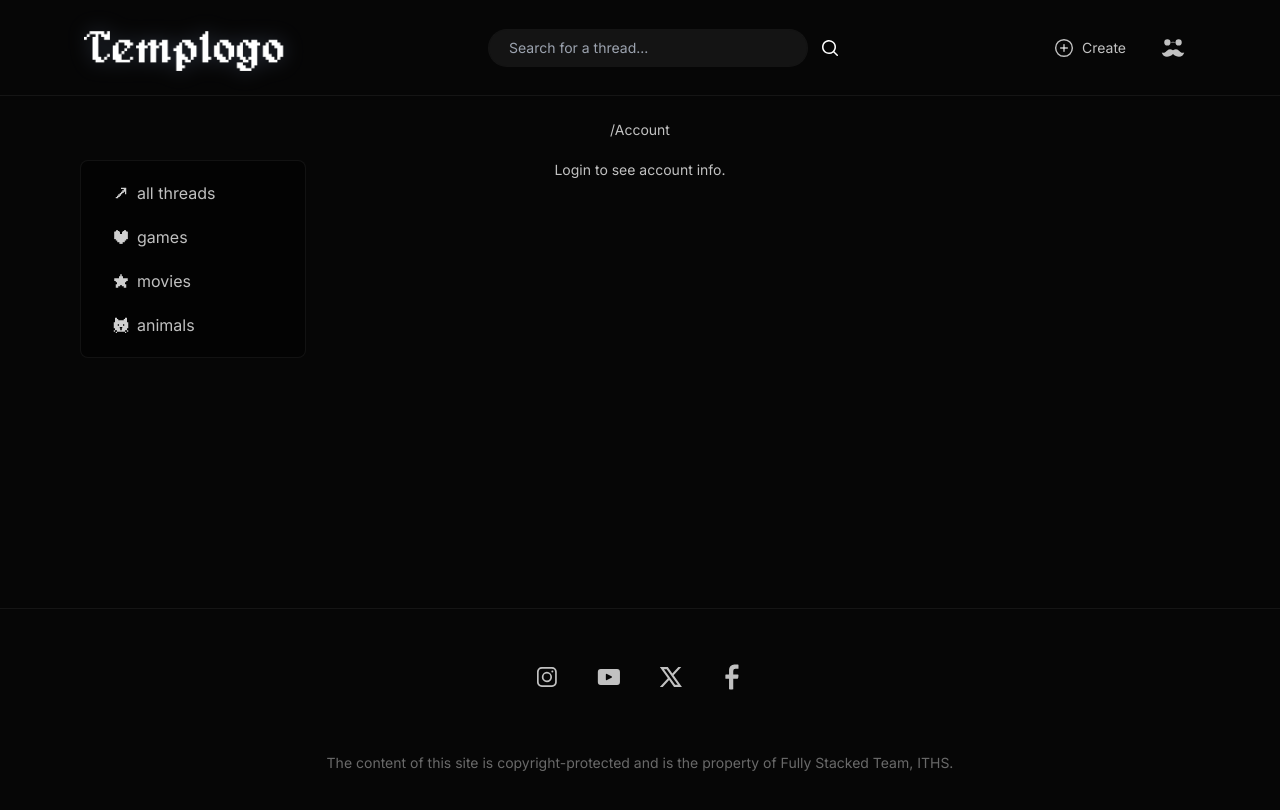
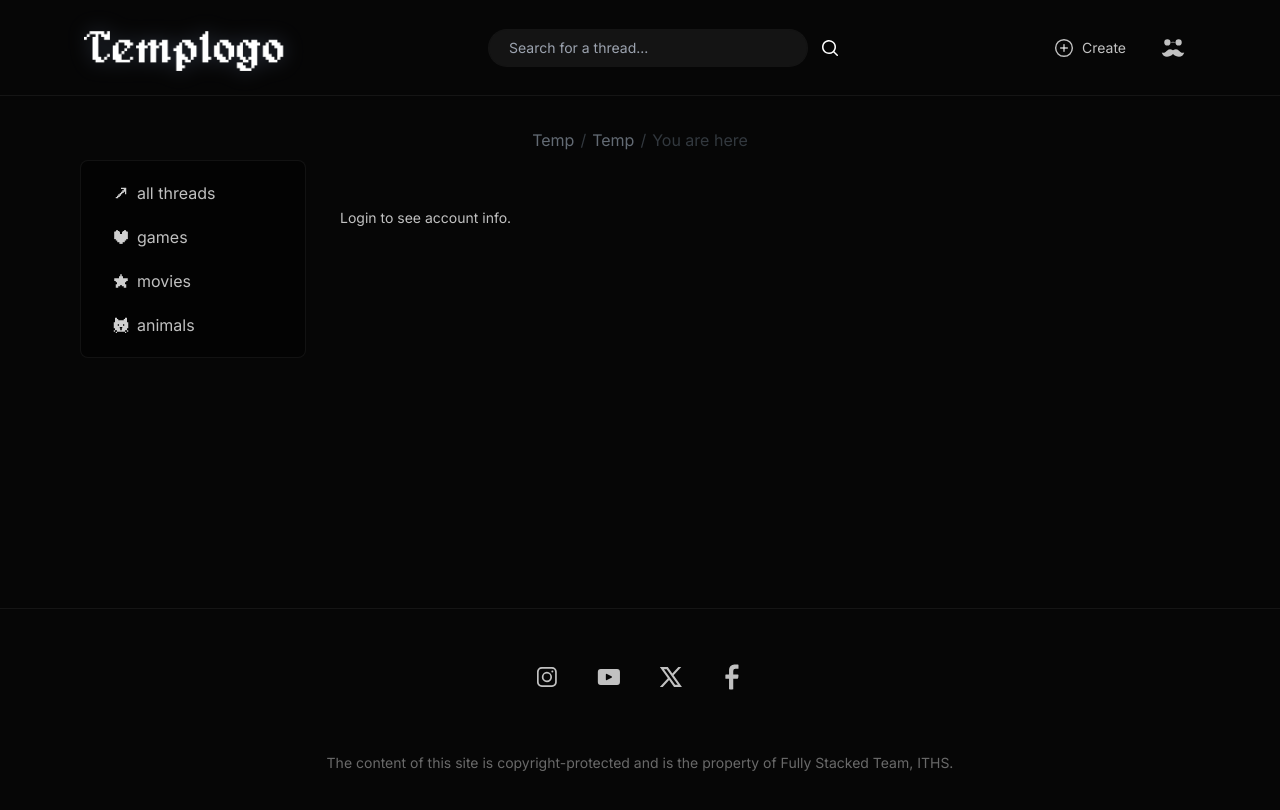
Before and after one commit to amilpsp/fullstack-frontend, a React (Vite) app: page /account in a window 1280 px wide. Shown: the top 810 px of the page. Built offline with nearby package versions, Linux system fonts and the light colour scheme.

Commit message:
Breadcrumbs component created and added to pages. Still need to fix routes when everything is routed properly.

```diff
--- /dev/null
+++ b/src/Components/BreadcrumbsComp/BreadcrumbsComp.tsx
@@ -0,0 +1,18 @@
+import Breadcrumbs from '@mui/joy/Breadcrumbs';
+import Link from '@mui/joy/Link';
+import Typography from '@mui/joy/Typography';
+
+export default function BreadcrumbsComp() {
+  return (
+    <div className="self-center">
+      <Breadcrumbs aria-label="breadcrumbs">
+        {['Temp', 'Temp'].map((item: string) => (
+          <Link key={item} color="neutral" href="#basics">
+            {item}
+          </Link>
+        ))}
+        <Typography>You are here</Typography>
+      </Breadcrumbs>
+    </div>
+  );
+}
--- a/src/Components/postsContainer/PostsContainer.tsx
+++ b/src/Components/postsContainer/PostsContainer.tsx
@@ -8,7 +8,7 @@ type PostsContainerProps = {
 
 export const PostsContainer = (props: PostsContainerProps) => {
   return (
-		<div className=" max-w-[900px] mx-auto">
+    <div className=" max-w-[50vw] mx-auto">
       {/* Title */}
       <div className="flex items-center mt-10">
         {props.image}
@@ -83,7 +83,7 @@ export const PostsContainer = (props: PostsContainerProps) => {
                     <p className="text-txtdark">
                       {post.content.length < 125
                         ? post.content
-												: post.content.slice(0, 125) + "..."}
+                        : post.content.slice(0, 125) + '...'}
                     </p>
                   </td>
                   <td className=" py-2 pr-5">{post.topic}</td>
--- a/src/Pages/AccountPage/AccountPage.tsx
+++ b/src/Pages/AccountPage/AccountPage.tsx
@@ -1,6 +1,7 @@
 import './AccountPage.css';
 import { PostsContainer } from '../../Components/postsContainer/PostsContainer';
 import { useAuth } from '../../contexts/useAuth';
+import BreadcrumbsComp from '../../Components/BreadcrumbsComp/BreadcrumbsComp';
 
 const AccountPage = () => {
   const { user } = useAuth();
@@ -71,10 +72,9 @@ const AccountPage = () => {
   };
 
   return (
-    <div>
-      {/* Breadcrumbs here */}
+    <div className="flex flex-col align-stretch w-[50vw] gap-6">
+      <BreadcrumbsComp />
 
-      <p className="m-1 text-center">/Account</p>
       {user && (
         <span>
           <div className="py-4">
--- a/src/Pages/NewThread/NewThread.tsx
+++ b/src/Pages/NewThread/NewThread.tsx
@@ -1,8 +1,9 @@
-import "./NewThread.css";
+import './NewThread.css';
 /* import Button from "@mui/joy/Button";
 import ButtonGroup from "@mui/joy/ButtonGroup"; */
 
-import SmTopicButtons from "../../Components/SmTopicButtons/SmTopicButtons";
+import SmTopicButtons from '../../Components/SmTopicButtons/SmTopicButtons';
+import BreadcrumbsComp from '../../Components/BreadcrumbsComp/BreadcrumbsComp';
 const NewThread = () => {
   /* const [selectedTopic, setSelectedTopic] = React.useState(-1);
 	const handleClick = () => {
@@ -11,6 +12,8 @@ const NewThread = () => {
 	}; */
   return (
     <>
+      <div className="flex flex-col align-stretch w-[50vw] gap-6">
+        <BreadcrumbsComp />
         <form
           id="newPostForm"
           className="flex flex-col w-[50vw] p-4 border rounded-md border-bordercol text-txtbright gap-3 "
@@ -41,6 +44,7 @@ const NewThread = () => {
             />
           </section>
         </form>
+      </div>
     </>
   );
 };
--- a/src/Pages/SearchPage/SearchPage.tsx
+++ b/src/Pages/SearchPage/SearchPage.tsx
@@ -1,10 +1,11 @@
+import BreadcrumbsComp from '../../Components/BreadcrumbsComp/BreadcrumbsComp';
 import SmTopicButtons from '../../Components/SmTopicButtons/SmTopicButtons';
 import './SearchPage.css';
 
 const SearchPage = () => {
   return (
-    <div className="text-center w-[34vw]">
-      {/* Breadcrumbs here */}
+    <div className="flex flex-col text-center w-[50vw]">
+      <BreadcrumbsComp />
       <p className="m-1 text-center">/Search</p>
       <p className="m-4 text-txtdark">Search specific topics:</p>
       <SmTopicButtons />
--- a/src/Pages/ThreadPage/ThreadPage.tsx
+++ b/src/Pages/ThreadPage/ThreadPage.tsx
@@ -1,6 +1,7 @@
 import './ThreadPage.css';
 import Reply from '../../Components/Reply/Reply';
 import '/src/Components/Reply/Reply.tsx';
+import BreadcrumbsComp from '../../Components/BreadcrumbsComp/BreadcrumbsComp';
 /* import { TextField } from "@mui/material";  */
 /* type Props = {
   threadTitle:string;
@@ -56,8 +57,7 @@ const ThreadPage = (/* props: Props */) => {
       id="thread-page"
       className="flex flex-col align-stretch w-[50vw] gap-6"
     >
-      {/* Breadcrumbs here */}
-      <p className="m-1 text-center">/Thread</p>
+      <BreadcrumbsComp />
       <section className="flex flex-col gap-4 ">
         <article
           id="post-body"
--- a/src/Pages/TopicPage/TopicPage.tsx
+++ b/src/Pages/TopicPage/TopicPage.tsx
@@ -1,13 +1,14 @@
-import { useEffect, useState } from "react";
-import { PostsContainer } from "../../Components/postsContainer/PostsContainer";
-import "./TopicPage.css";
-import axios from "axios";
+import { useEffect, useState } from 'react';
+import { PostsContainer } from '../../Components/postsContainer/PostsContainer';
+import './TopicPage.css';
+import axios from 'axios';
+import BreadcrumbsComp from '../../Components/BreadcrumbsComp/BreadcrumbsComp';
 
 const mockdata = [];
 const TopicPage = () => {
   const [posts, setPosts] = useState<Post[]>([]);
   const threadsContainerInfo = {
-		title: "Some Specific Topic",
+    title: 'Some Specific Topic',
     svg: (
       <svg
         width="30px"
@@ -71,11 +72,11 @@ const TopicPage = () => {
         </g>
       </svg>
     ),
-		posts: mockdata,
+    posts: mockdata
   };
   const handlePostsFetch = async () => {
     try {
-			const response = await axios.get("http://localhost:8080/posts");
+      const response = await axios.get('http://localhost:8080/posts');
       console.log(response.data[0]);
       setPosts(response.data);
     } catch (error) {
@@ -86,11 +87,14 @@ const TopicPage = () => {
     handlePostsFetch();
   }, []);
   return (
+    <div className="flex flex-col align-stretch w-[50vw] gap-6">
+      <BreadcrumbsComp />
       <PostsContainer
         title={threadsContainerInfo.title}
         image={threadsContainerInfo.svg}
         posts={posts}
       />
+    </div>
   );
 };
 export default TopicPage;
```
Lines whose indentation alone changed are shown as unchanged.
